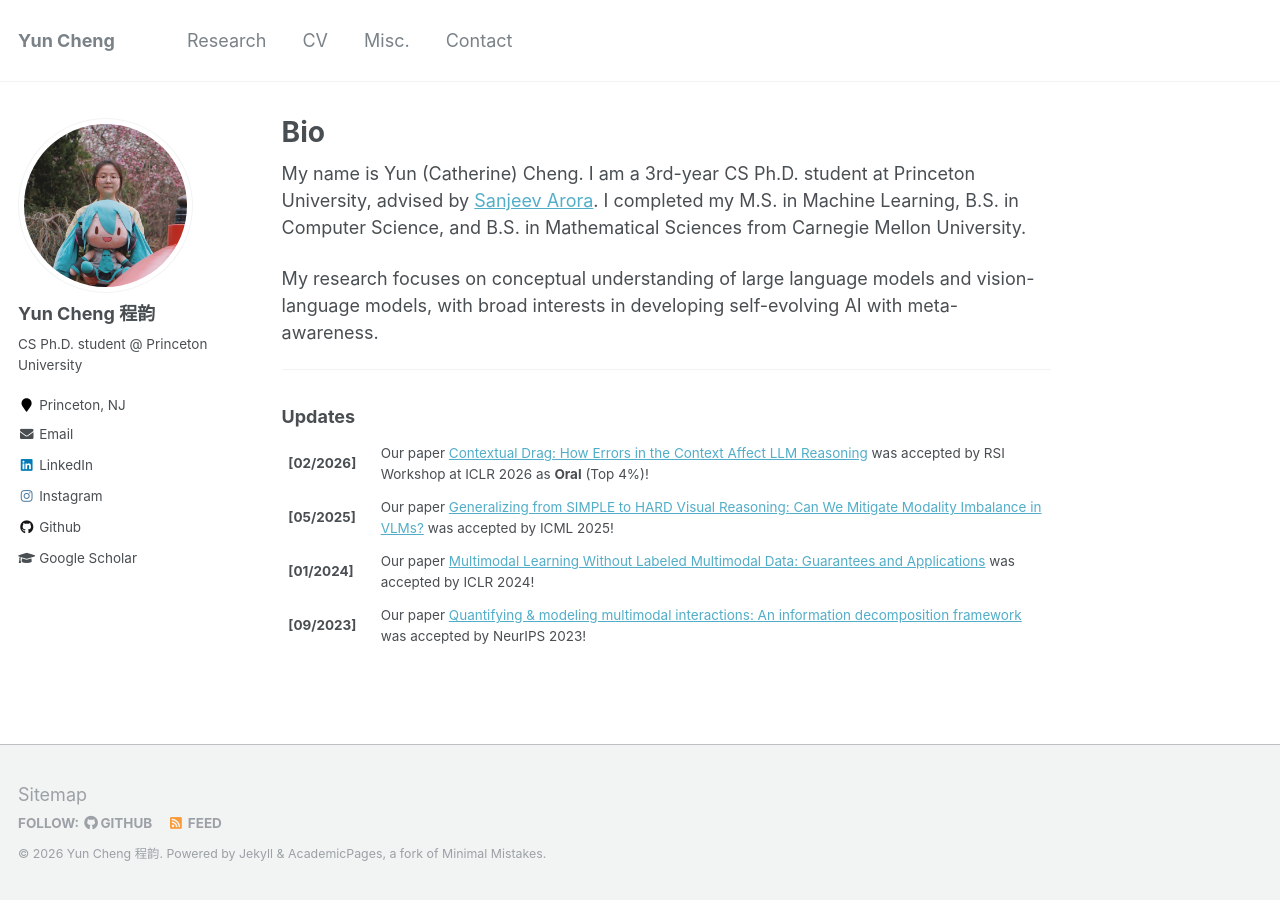
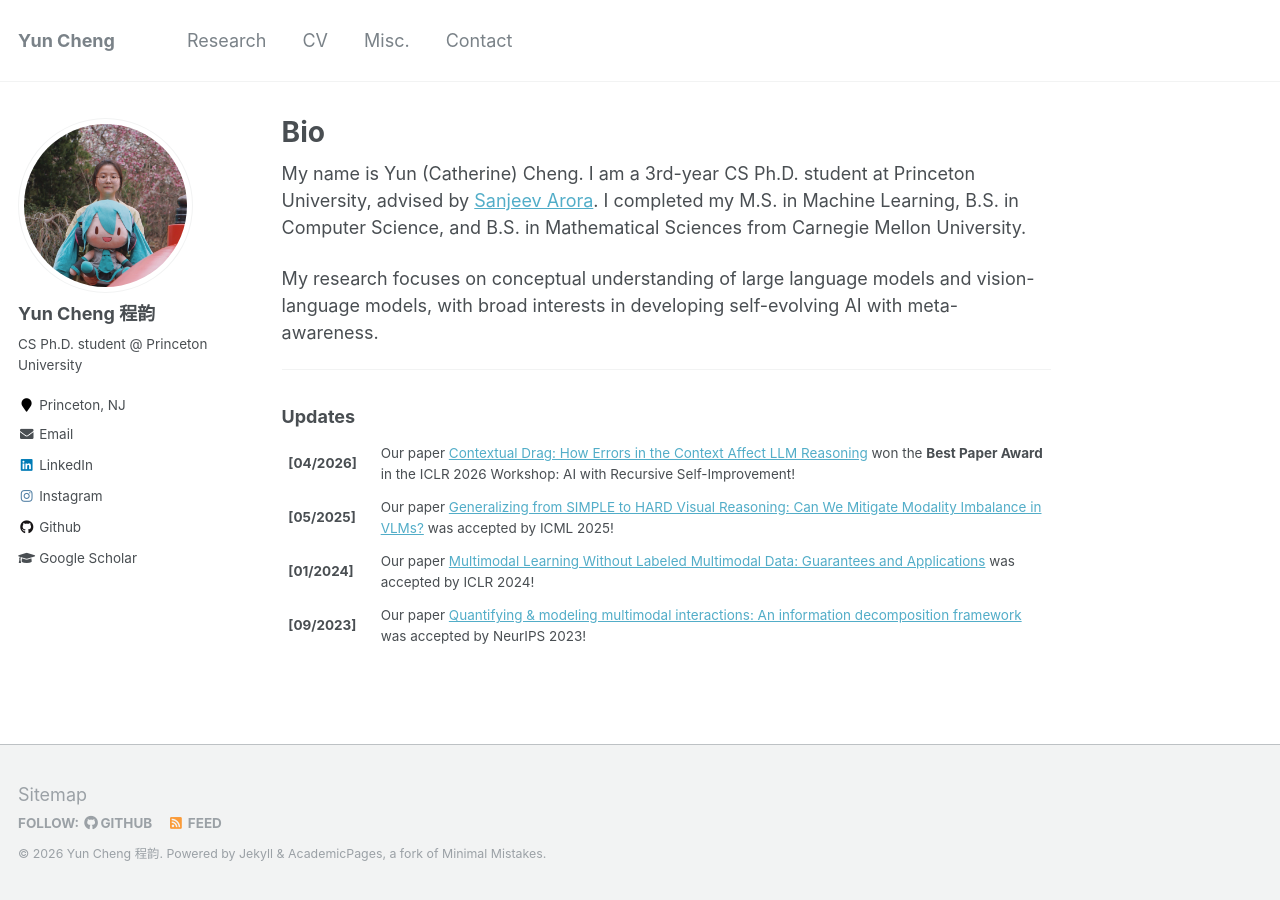
Before and after one commit to kapikantzari/kapikantzari.github.io, a Jekyll site: the page built from _pages/bio.md, in a window 1280 px wide. Built offline with Jekyll 4.4.1, drawn with Linux system fonts in a browser that asks for light colours.

Commit message:
4/27 update

```diff
--- a/_pages/bio.md
+++ b/_pages/bio.md
@@ -20,7 +20,7 @@ My research focuses on conceptual understanding of large language models and vis
 <table border="none" style="border:0px;border-collapse: collapse;" rules="none">
 <colgroup><col span="1" style="width: 12%;"><col span="1" style="width: 88%;"></colgroup><tbody><tr><td>
 
-<b> [02/2026]</b></td><td> Our paper <a href="https://arxiv.org/abs/2602.04288">Contextual Drag: How Errors in the Context Affect LLM Reasoning</a> was accepted by RSI Workshop at ICLR 2026 as <b>Oral</b> (Top 4%)!</td></tr><tr><td>
+<b> [04/2026]</b></td><td> Our paper <a href="https://arxiv.org/abs/2602.04288">Contextual Drag: How Errors in the Context Affect LLM Reasoning</a> won the <b>Best Paper Award</b> in the ICLR 2026 Workshop: AI with Recursive Self-Improvement!</td></tr><tr><td>
 <b> [05/2025]</b></td><td> Our paper <a href="https://arxiv.org/abs/2501.02669">Generalizing from SIMPLE to HARD Visual Reasoning: Can We Mitigate Modality Imbalance in VLMs?</a> was accepted by ICML 2025!</td></tr><tr><td>
 <b> [01/2024]</b></td><td> Our paper <a href="https://openreview.net/pdf?id=BrjLHbqiYs">Multimodal Learning Without Labeled Multimodal Data: Guarantees and Applications</a> was accepted by ICLR 2024!</td></tr><tr><td>
 <b> [09/2023]</b></td><td> Our paper <a href="https://arxiv.org/abs/2302.12247">Quantifying & modeling multimodal interactions: An information decomposition framework</a> was accepted by NeurIPS 2023!</td></tr></tbody></table></div>
```
Also changed, not shown: 1 other file.
